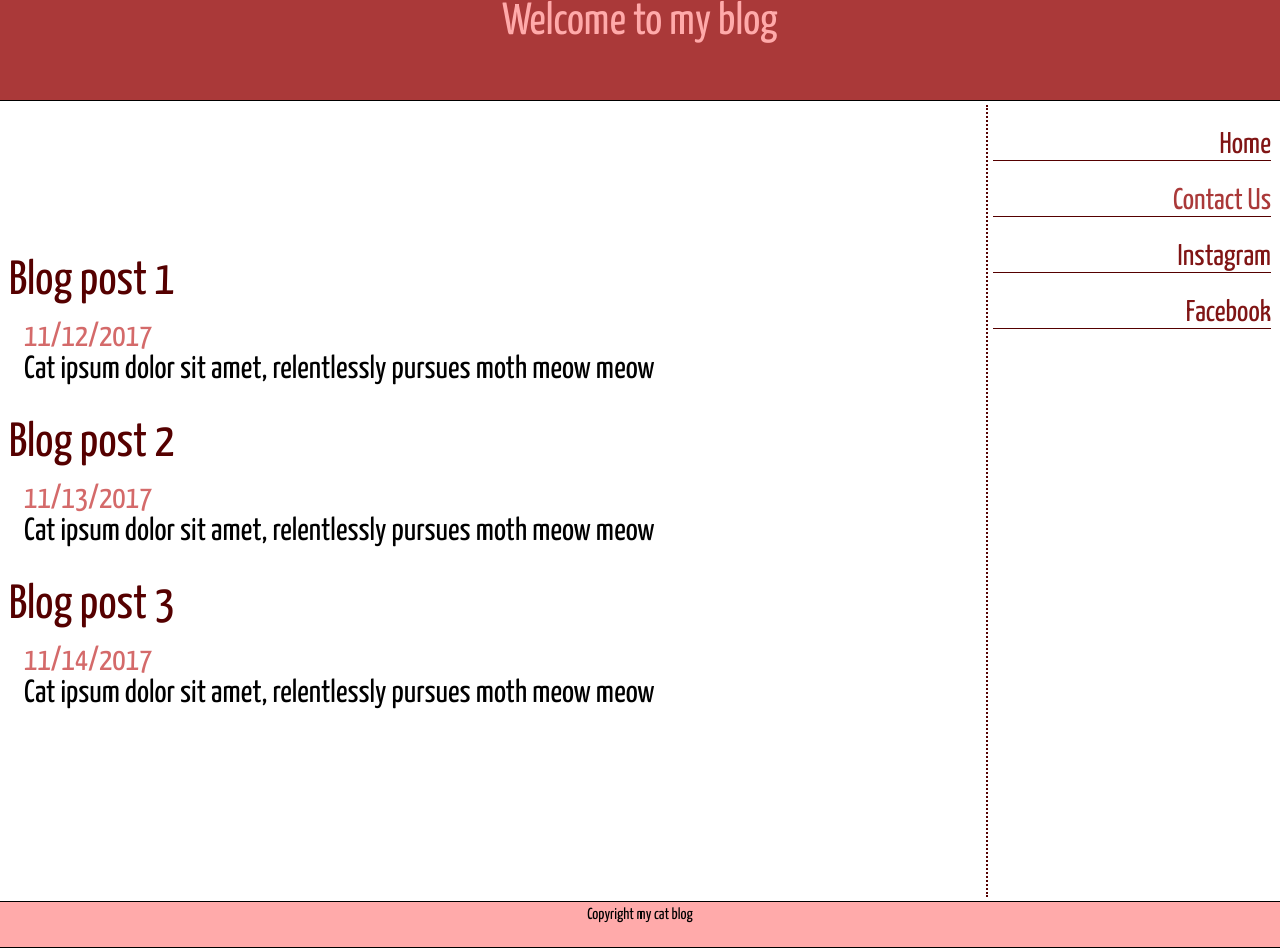
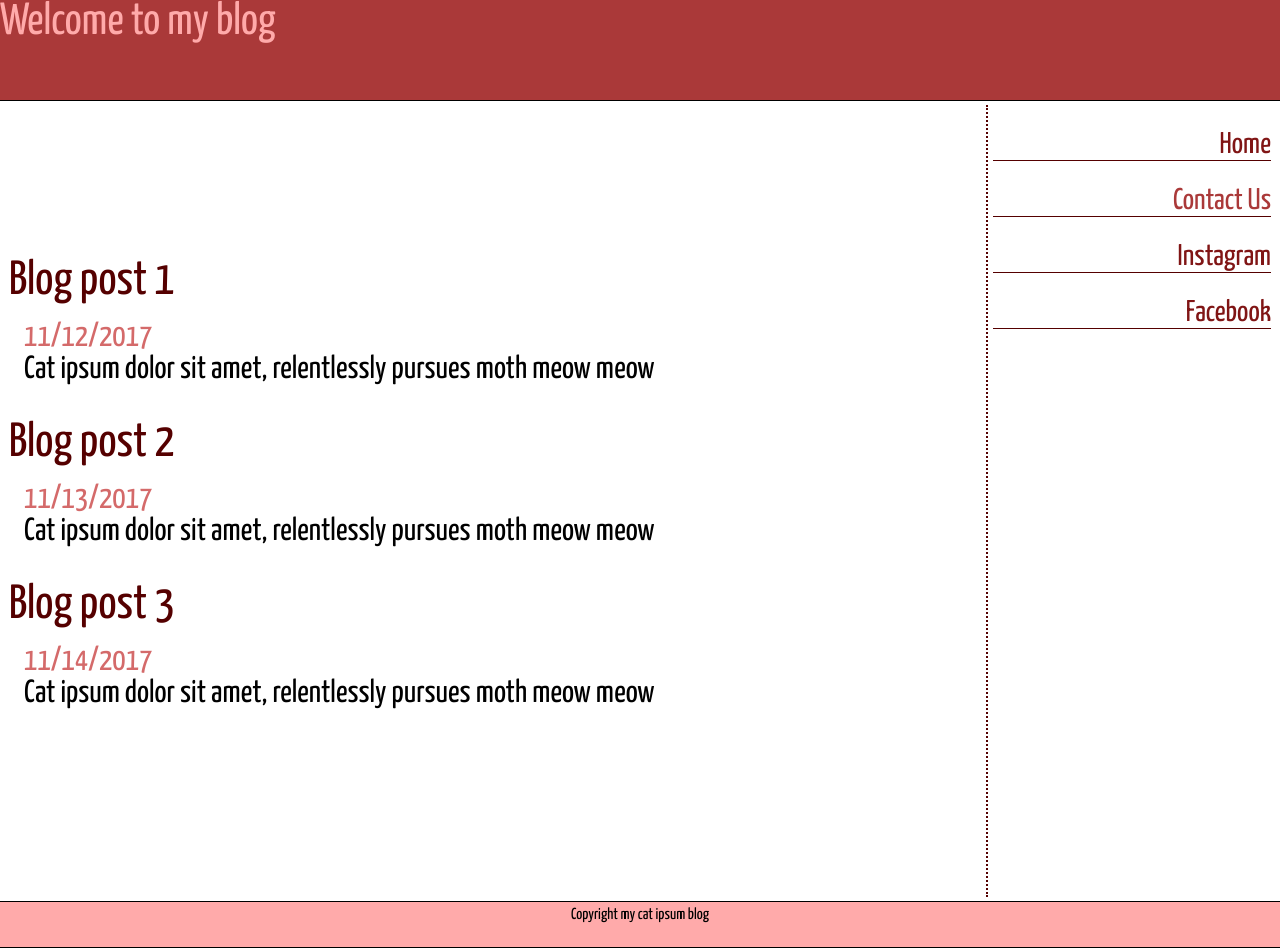
Before and after one commit to cmitides89/SinglePageApp, a React (Create React App) app: page / in a window 1280 px wide. Built offline with nearby package versions, Linux system fonts and the light colour scheme.

Commit message:
made adjustments to the footer so it sticks to the bottom of the page in chrome

```diff
--- a/src/App.css
+++ b/src/App.css
@@ -49,7 +49,6 @@ body{
 .Header h1{
   font-size: 45px;
   text-align: center;
-  margin:0 auto;
   color:#FFAAAA;
 }
 .Header, .Footer{
--- a/src/Components/Footer.js
+++ b/src/Components/Footer.js
@@ -3,7 +3,7 @@ class Footer extends Component {
     render() {
         return (
             <div className = "Footer">
-                <h4>Copyright my cat blog</h4>
+                <h4>Copyright my cat ipsum blog</h4>
             </div>
         );
     }
```
Also changed, not shown: 1 other file (tests, documents, lock files or other folders).
